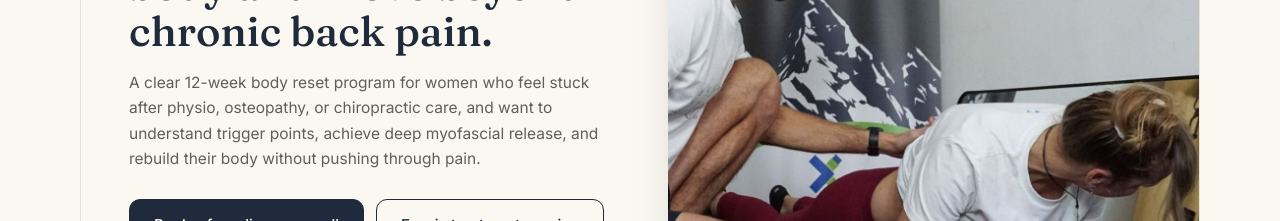
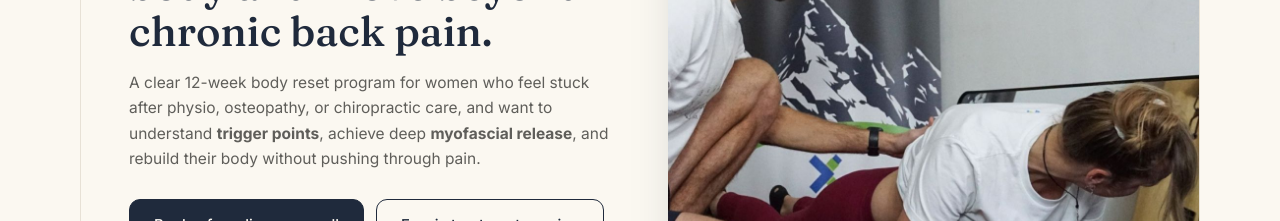
Before and after one commit to VinPOPFrance/James, a Next.js app: page / in a window 1280 px wide. Shown: the part 357-578 px from the top of the page. Built offline with nearby package versions, Linux system fonts and the light colour scheme; no server answers.

Commit message:
feat: highlight key terms in Hero section for improved emphasis

```diff
--- a/src/components/sections/Hero.tsx
+++ b/src/components/sections/Hero.tsx
@@ -23,6 +23,8 @@ const EASE = [0.22, 1, 0.36, 1] as const;
 export function Hero({ content, ctaSecondaryHref = "/fascia-reset-session" }: { content?: HeroContent; ctaSecondaryHref?: string }) {
   const t = content ?? home.hero;
   const reduce = useReducedMotion();
+  const highlightTerms = ["trigger points", "myofascial release"];
+  const highlightedSubParts = t.sub.split(new RegExp(`(${highlightTerms.join("|")})`, "gi"));
 
   const fromLeft = reduce
     ? {}
@@ -50,7 +52,11 @@ export function Hero({ content, ctaSecondaryHref = "/fascia-reset-session" }: {
             {t.h1}
           </h1>
 
-          <p className="mb-7 max-w-prose text-[15.5px] leading-relaxed text-muted">{t.sub}</p>
+          <p className="mb-7 max-w-prose text-[15.5px] leading-relaxed text-muted">
+            {highlightedSubParts.map((part, i) =>
+              highlightTerms.includes(part.toLowerCase()) ? <strong key={i}>{part}</strong> : part
+            )}
+          </p>
 
           <div className="mb-5 flex flex-wrap gap-3">
             <Button
```
